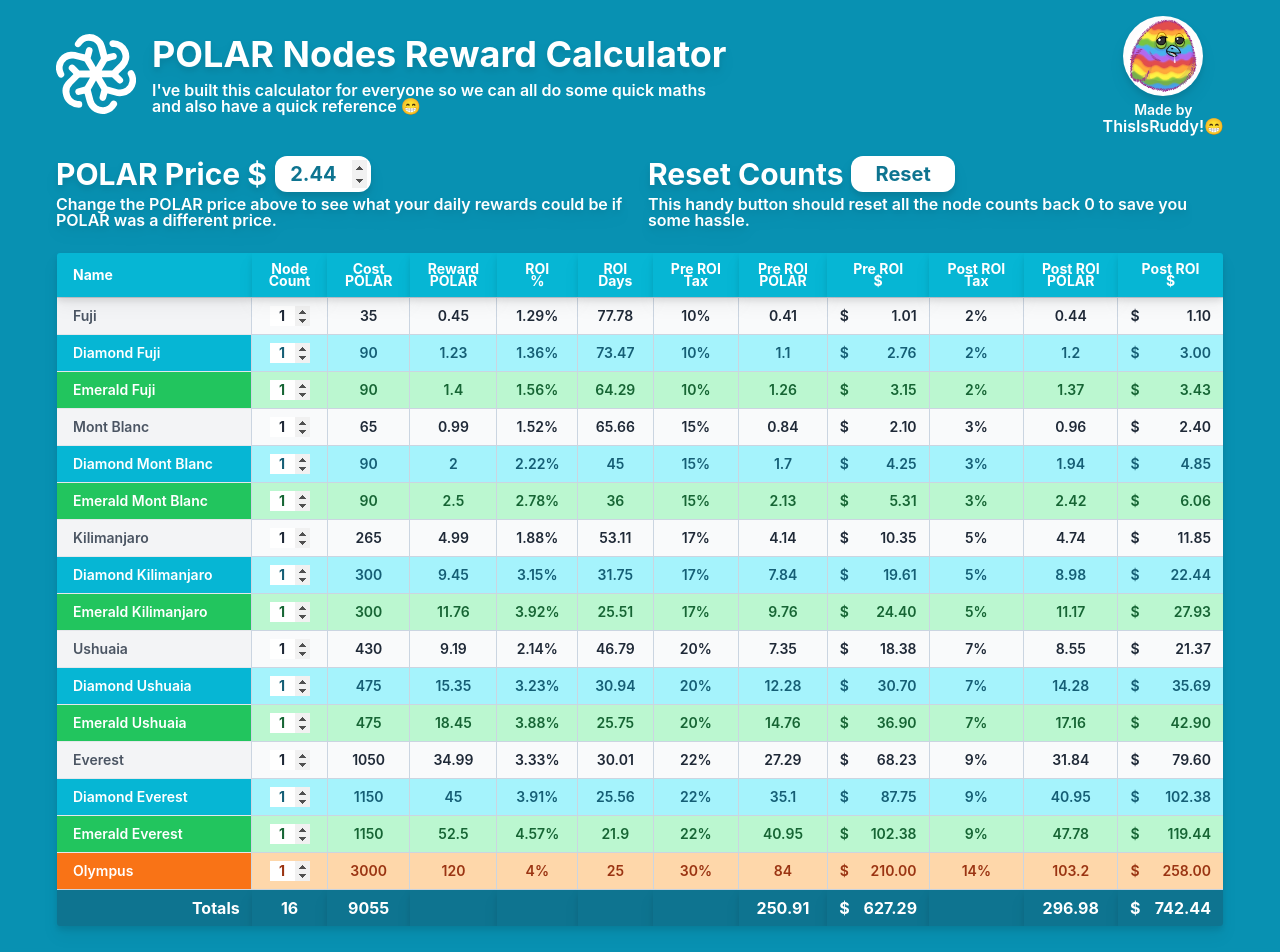
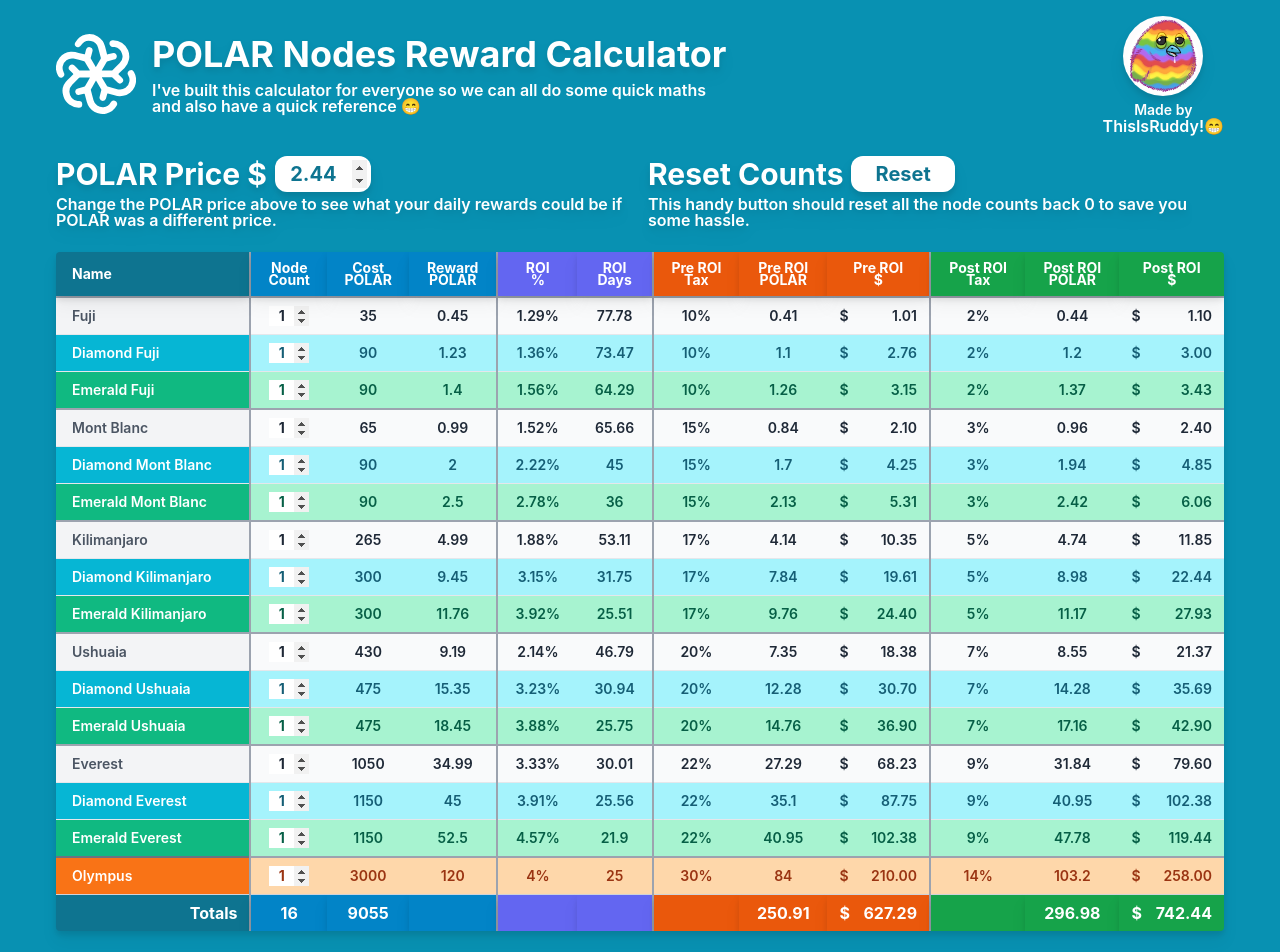
Before and after one commit to ThisIsRuddy/polar-calc, a Next.js app: page / in a window 1280 px wide. Shown: the top 952 px of the page. Built offline with nearby package versions, Linux system fonts and the light colour scheme.

Commit message:
Added table borders

```diff
--- a/pages/index.js
+++ b/pages/index.js
@@ -61,23 +61,23 @@ export default function Home() {
   }, [nodes]);
 
   const styles = {
-    NameHeaderCell: "py-2.5 pl-4 pr-3 text-left text-sm font-bold sm:pl-6 md:pl-0 bg-cyan-500 text-white drop-shadow-lg leading-3",
+    NameHeaderCell: "py-2.5 pl-4 pr-3 text-left text-sm font-bold sm:pl-6 md:pl-0 bg-cyan-700 text-white drop-shadow-lg leading-3",
     StatHeaderCell: "py-2.5 px-3 text-sm font-bold bg-cyan-500 text-white drop-shadow-lg leading-3",
     NameFooterCell: "py-3 pl-4 pr-3 text-left text-md font-bold sm:pl-6 md:pl-0 bg-cyan-700 text-white drop-shadow-lg leading-3",
     StatFooterCell: "py-3 px-3 text-md font-bold bg-cyan-700 text-white drop-shadow-lg leading-3",
     NameCell: (isDiamond, isEmerald, isOlympus) => classNames({
       "text-left whitespace-nowrap py-2 pl-4 pr-3 text-sm font-medium sm:pl-6 md:pl-0 font-semibold ": true,
       "bg-cyan-500 text-white": isDiamond,
-      "bg-green-500 text-white": isEmerald,
-      "bg-orange-500 text-white": isOlympus,
-      "bg-gray-100 text-gray-600": !isEmerald && !isDiamond && !isOlympus
+      "bg-emerald-500 text-white": isEmerald,
+      "bg-orange-500 text-white border-t-2 border-gray-500": isOlympus,
+      "bg-gray-100 text-gray-600 border-t-2 border-gray-400": !isEmerald && !isDiamond && !isOlympus
     }),
     StatCell: (isDiamond, isEmerald, isOlympus) => classNames({
-      "whitespace-nowrap py-2 px-3 text-sm text-black font-semibold border border-slate-300": true,
+      "whitespace-nowrap py-2 px-3 text-sm text-black font-semibold": true,
       "bg-cyan-200 text-cyan-800": isDiamond,
-      "bg-green-200 text-green-800": isEmerald,
-      "bg-orange-200 text-orange-800": isOlympus,
-      "bg-gray-50 text-gray-800": !isEmerald && !isDiamond && !isOlympus
+      "bg-emerald-200 text-emerald-800": isEmerald,
+      "bg-orange-200 text-orange-800 border-t-2 border-gray-400": isOlympus,
+      "bg-gray-50 text-gray-800 border-t-2 border-gray-400": !isEmerald && !isDiamond && !isOlympus
     })
   };
 
@@ -153,46 +153,46 @@ export default function Home() {
             <section className="overflow-x-auto drop-shadow-lg mb-2">
               <form onSubmit={handleSubmit(onSubmit)}>
                 <table
-                  className="min-w-full divide-y divide-gray-300 text-center rounded overflow-hidden border border-slate-500">
+                  className="min-w-full divide-y divide-gray-300 text-center rounded overflow-hidden">
                   <thead>
                   <tr>
                     <th scope="col" className={styles.NameHeaderCell}>
                       <span className="pl-4">Name</span>
                     </th>
-                    <th scope="col" className={styles.StatHeaderCell}>
+                    <th scope="col" className={styles.StatHeaderCell + " bg-sky-600 border-l-2 border-gray-400"}>
                       Node<br/>Count
                     </th>
-                    <th scope="col" className={styles.StatHeaderCell}>
+                    <th scope="col" className={styles.StatHeaderCell + " bg-sky-600"}>
                       Cost<br/>POLAR
                     </th>
-                    <th scope="col" className={styles.StatHeaderCell}>
+                    <th scope="col" className={styles.StatHeaderCell + " bg-sky-600"}>
                       Reward<br/>POLAR
                     </th>
-                    <th scope="col" className={styles.StatHeaderCell}>
+                    <th scope="col" className={styles.StatHeaderCell + " bg-indigo-500 border-l-2 border-gray-400"}>
                       ROI<br/>%
                     </th>
-                    <th scope="col" className={styles.StatHeaderCell}>
+                    <th scope="col" className={styles.StatHeaderCell + " bg-indigo-500"}>
                       ROI<br/>Days
                     </th>
-                    <th scope="col" className={styles.StatHeaderCell}>
+                    <th scope="col" className={styles.StatHeaderCell + " bg-orange-600 border-l-2 border-gray-400"}>
                       Pre ROI<br/>Tax
                     </th>
-                    <th scope="col" className={styles.StatHeaderCell}>
+                    <th scope="col" className={styles.StatHeaderCell + " bg-orange-600"}>
                       Pre ROI<br/>
                       POLAR
                     </th>
-                    <th scope="col" className={styles.StatHeaderCell}>
+                    <th scope="col" className={styles.StatHeaderCell + " bg-orange-600"}>
                       Pre ROI<br/>
                       $
                     </th>
-                    <th scope="col" className={styles.StatHeaderCell}>
+                    <th scope="col" className={styles.StatHeaderCell + " bg-green-600 border-l-2 border-gray-400"}>
                       Post ROI<br/>Tax
                     </th>
-                    <th scope="col" className={styles.StatHeaderCell}>
+                    <th scope="col" className={styles.StatHeaderCell + " bg-green-600"}>
                       Post ROI<br/>
                       POLAR
                     </th>
-                    <th scope="col" className={styles.StatHeaderCell}>
+                    <th scope="col" className={styles.StatHeaderCell + " bg-green-600"}>
                       Post ROI<br/>
                       $
                     </th>
@@ -221,7 +221,7 @@ export default function Home() {
                           <td className={styles.NameCell(isDiamond, isEmerald, isOlympus)}>
                             <span className="pl-4">{n.name}</span>
                           </td>
-                          <td className={styles.StatCell(isDiamond, isEmerald, isOlympus)}>
+                          <td className={styles.StatCell(isDiamond, isEmerald, isOlympus) + " border-l-2 border-gray-400"}>
                             <div className="rounded overflow-hidden">
                               <input className="w-10 overflow-hidden text-center font-bold" name={n.name}
                                      onChange={e => handleCountChange(e, n.id)} value={count}
@@ -230,9 +230,9 @@ export default function Home() {
                           </td>
                           <td className={styles.StatCell(isDiamond, isEmerald, isOlympus)}>{cost}</td>
                           <td className={styles.StatCell(isDiamond, isEmerald, isOlympus)}>{reward}</td>
-                          <td className={styles.StatCell(isDiamond, isEmerald, isOlympus)}>{roiPercent}%</td>
+                          <td className={styles.StatCell(isDiamond, isEmerald, isOlympus) + " border-l-2 border-gray-400"}>{roiPercent}%</td>
                           <td className={styles.StatCell(isDiamond, isEmerald, isOlympus)}>{roiDays}</td>
-                          <td className={styles.StatCell(isDiamond, isEmerald, isOlympus)}>{preTax}%</td>
+                          <td className={styles.StatCell(isDiamond, isEmerald, isOlympus) + " border-l-2 border-gray-400"}>{preTax}%</td>
                           <td className={styles.StatCell(isDiamond, isEmerald, isOlympus)}>{dailyPre}</td>
                           <td className={styles.StatCell(isDiamond, isEmerald, isOlympus)}>
                             <div className="flex flex-row justify-between">
@@ -240,7 +240,7 @@ export default function Home() {
                               <div>{dailyPreUSD.toFixed(2)}</div>
                             </div>
                           </td>
-                          <td className={styles.StatCell(isDiamond, isEmerald, isOlympus)}>{postTax}%</td>
+                          <td className={styles.StatCell(isDiamond, isEmerald, isOlympus) + " border-l-2 border-gray-400"}>{postTax}%</td>
                           <td className={styles.StatCell(isDiamond, isEmerald, isOlympus)}>{dailyPost}</td>
                           <td className={styles.StatCell(isDiamond, isEmerald, isOlympus)}>
                             <div className="flex flex-row justify-between">
@@ -258,30 +258,30 @@ export default function Home() {
                     <th scope="col" className={styles.NameFooterCell}>
                       <p className="text-right pl-4">Totals</p>
                     </th>
-                    <th scope="col" className={styles.StatFooterCell}>
+                    <th scope="col" className={styles.StatFooterCell + " bg-sky-600 border-l-2 border-gray-400"}>
                       {totals.count}
                     </th>
-                    <th scope="col" className={styles.StatFooterCell}>
+                    <th scope="col" className={styles.StatFooterCell + " bg-sky-600"}>
                       {totals.cost}
                     </th>
-                    <th scope="col" className={styles.StatFooterCell}/>
-                    <th scope="col" className={styles.StatFooterCell}/>
-                    <th scope="col" className={styles.StatFooterCell}/>
-                    <th scope="col" className={styles.StatFooterCell}/>
-                    <th scope="col" className={styles.StatFooterCell}>
+                    <th scope="col" className={styles.StatFooterCell + " bg-sky-600"}/>
+                    <th scope="col" className={styles.StatFooterCell + " bg-indigo-500 border-l-2 border-gray-400"}/>
+                    <th scope="col" className={styles.StatFooterCell + " bg-indigo-500"}/>
+                    <th scope="col" className={styles.StatFooterCell + " bg-orange-600 border-l-2 border-gray-400"}/>
+                    <th scope="col" className={styles.StatFooterCell + " bg-orange-600"}>
                       {accurateRoundNumber(totals.totalPreRoiPolar)}
                     </th>
-                    <th scope="col" className={styles.StatFooterCell}>
+                    <th scope="col" className={styles.StatFooterCell + " bg-orange-600"}>
                       <div className="flex flex-row justify-between">
                         <div>$</div>
                         <div>{totals.totalPreRoiUSD.toFixed(2)}</div>
                       </div>
                     </th>
-                    <th scope="col" className={styles.StatFooterCell}/>
-                    <th scope="col" className={styles.StatFooterCell}>
+                    <th scope="col" className={styles.StatFooterCell + " bg-green-600 border-l-2 border-gray-400"}/>
+                    <th scope="col" className={styles.StatFooterCell + " bg-green-600"}>
                       {accurateRoundNumber(totals.totalPostRoiPolar)}
                     </th>
-                    <th scope="col" className={styles.StatFooterCell}>
+                    <th scope="col" className={styles.StatFooterCell + " bg-green-600"}>
                       <div className="flex flex-row justify-between">
                         <div>$</div>
                         <div>{totals.totalPostRoiUSD.toFixed(2)}</div>
```
